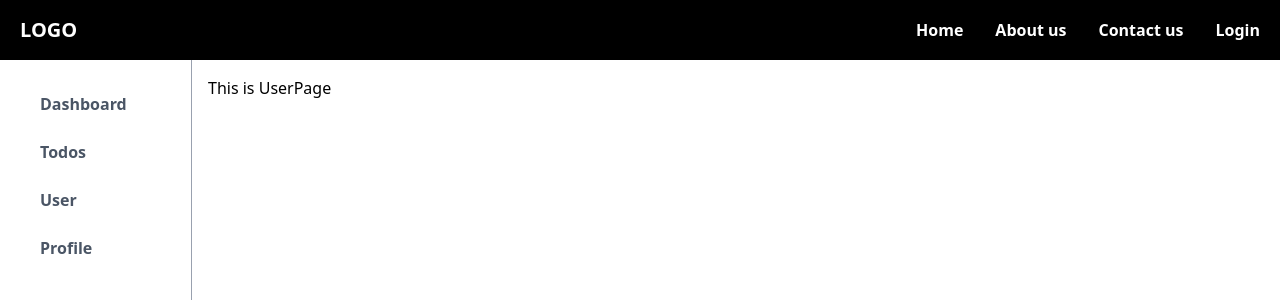
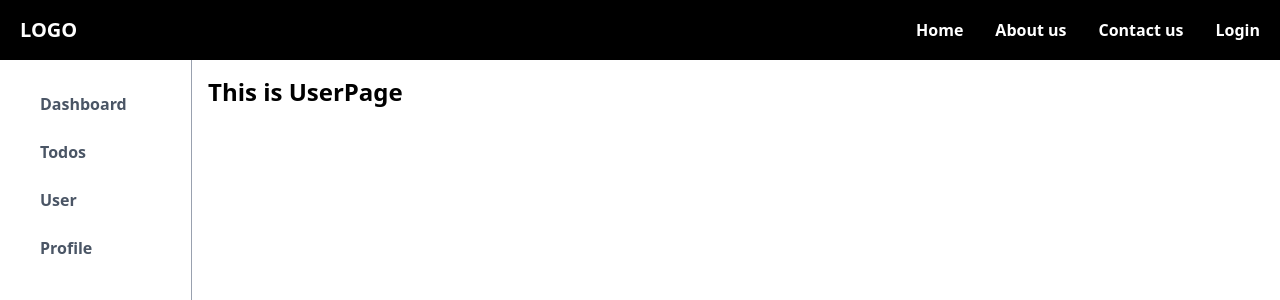
Before and after one commit to VijayJadon22/Next.js-Practice, a Next.js app: page /dashboard/user in a window 1280 px wide. Shown: the top 300 px of the page. Built offline with nearby package versions, Linux system fonts and the light colour scheme.

Commit message:
Used preload to fetch data even before that route is hit

```diff
--- a/app/dashboard/page.tsx
+++ b/app/dashboard/page.tsx
@@ -1,6 +1,8 @@
 import { NextPage } from "next";
+import { preLoad } from "./todo/page";
 
 const DashboardPage: NextPage = () => {
+  preLoad();
   return (
     <div>
       <h1 className="text-2xl font-bold">I am a Dashboard Page</h1>
--- /dev/null
+++ b/app/dashboard/profile/page.tsx
@@ -0,0 +1,7 @@
+import React from "react";
+
+const ProfilePage = () => {
+  return <div className="text-2xl font-bold">This is Profile Page</div>;
+};
+
+export default ProfilePage;
--- a/app/dashboard/user/page.tsx
+++ b/app/dashboard/user/page.tsx
@@ -1,9 +1,9 @@
 const waitFor = (sec: number) =>
-  new Promise((res, rej) => setTimeout( res, sec * 1000));
+  new Promise((res, rej) => setTimeout(res, sec * 1000));
 const UserPage = async () => {
   await waitFor(3);
-//   console.log(message);
-  return <h1>This is UserPage</h1>;
+  //   console.log(message);
+  return <h1 className="text-2xl font-bold">This is UserPage</h1>;
 };
 
 export default UserPage;
```
